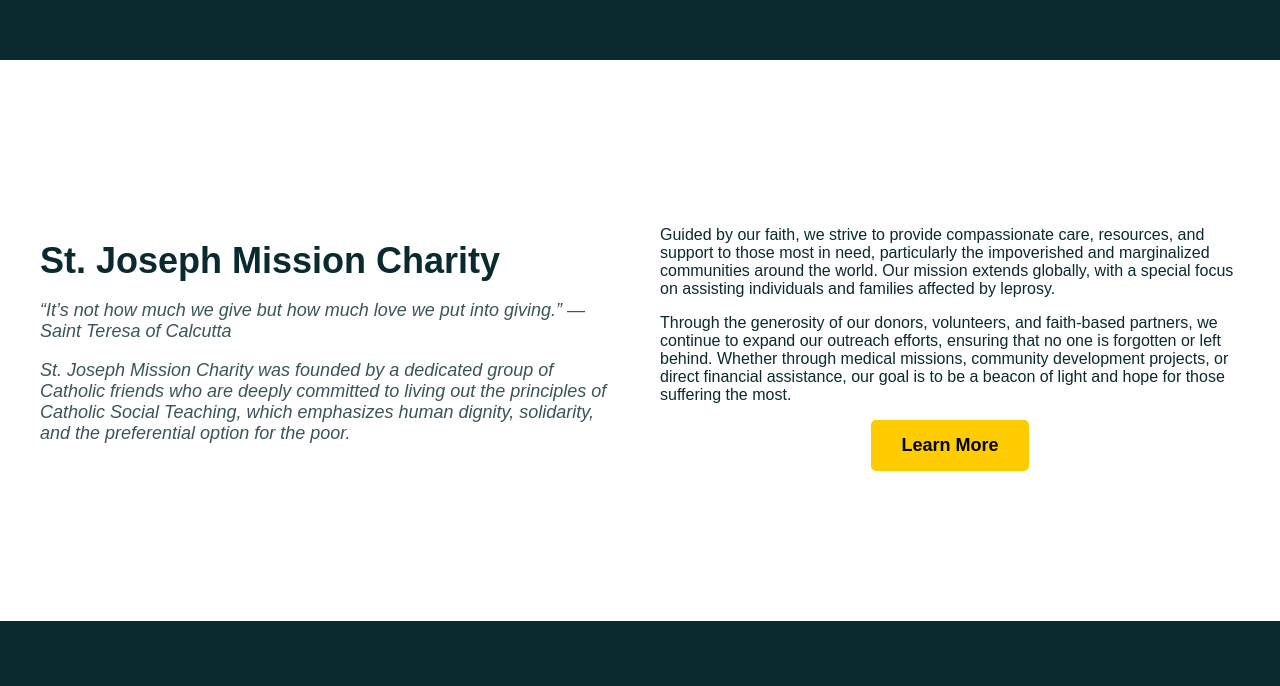
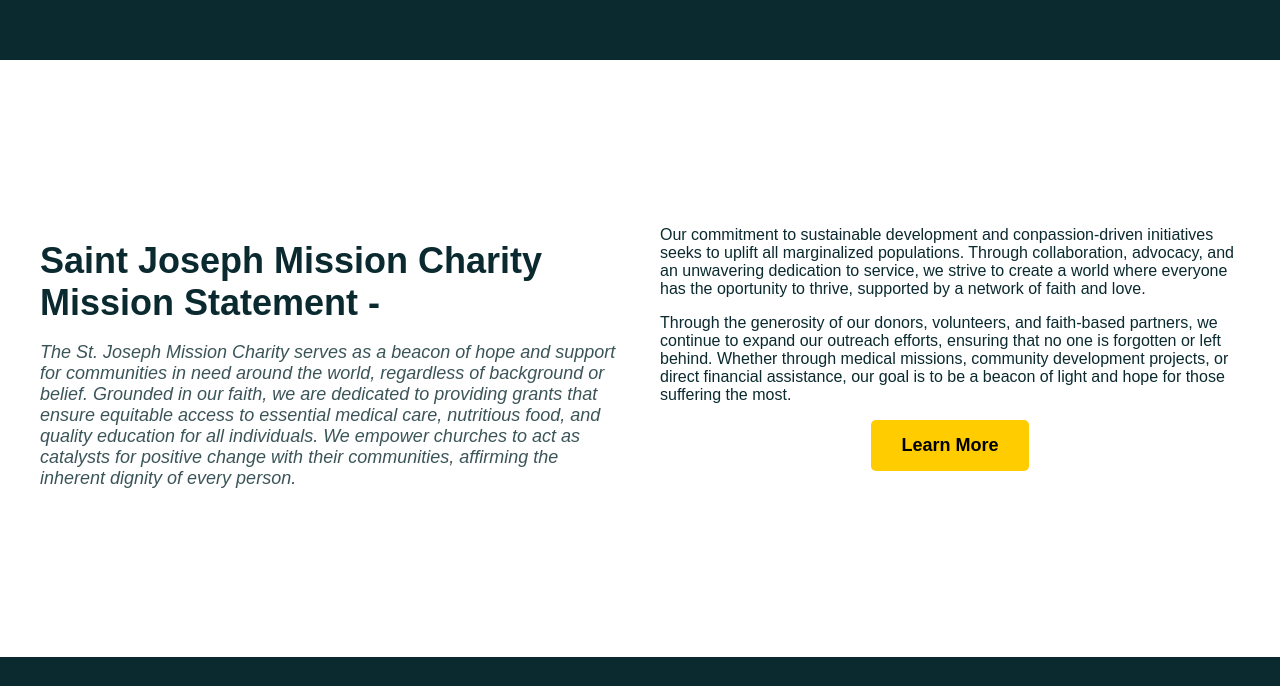
Before and after one commit to erichongg/Charity-Website, a plain HTML site: page index.html in a window 1280 px wide. Shown: the part 660-1346 px from the top of the page. Drawn offline with Linux system fonts and the light colour scheme.

Commit message:
Update index.html

```diff
--- a/index.html
+++ b/index.html
@@ -53,12 +53,16 @@
     <section id="about" class="about">
         <div class="container">
             <div class="about-left">
-                <h2>St. Joseph Mission Charity</h2>
-                <p><em>“It’s not how much we give but how much love we put into giving.”</em> — Saint Teresa of Calcutta</p>
-                <p>St. Joseph Mission Charity was founded by a dedicated group of Catholic friends who are deeply committed to living out the principles of Catholic Social Teaching, which emphasizes human dignity, solidarity, and the preferential option for the poor.</p>
+                <h2>Saint Joseph Mission Charity Mission Statement -</h2>
+                <p>The St. Joseph Mission Charity serves as a beacon of hope and support for communities in need around the world, regardless of background or belief. Grounded in our faith,
+                    we are dedicated to providing grants that ensure equitable access to essential medical care, nutritious food, and quality education for all individuals. We empower churches
+                    to act as catalysts for positive change with their communities, affirming the inherent dignity of every person.
+                </p>
             </div>
             <div class="about-right">
-                <p>Guided by our faith, we strive to provide compassionate care, resources, and support to those most in need, particularly the impoverished and marginalized communities around the world. Our mission extends globally, with a special focus on assisting individuals and families affected by leprosy.</p>
+                <p>Our commitment to sustainable development and conpassion-driven initiatives
+                    seeks to uplift all marginalized populations. Through collaboration, advocacy, and an unwavering dedication to service, we strive to create a world where everyone has the oportunity to thrive,
+                    supported by a network of faith and love.</p>
                 <p>Through the generosity of our donors, volunteers, and faith-based partners, we continue to expand our outreach efforts, ensuring that no one is forgotten or left behind. Whether through medical missions, community development projects, or direct financial assistance, our goal is to be a beacon of light and hope for those suffering the most.</p>
                 <div class="hero-buttons">
                     <a href="about.html" class="cta-button">Learn More</a>
```
